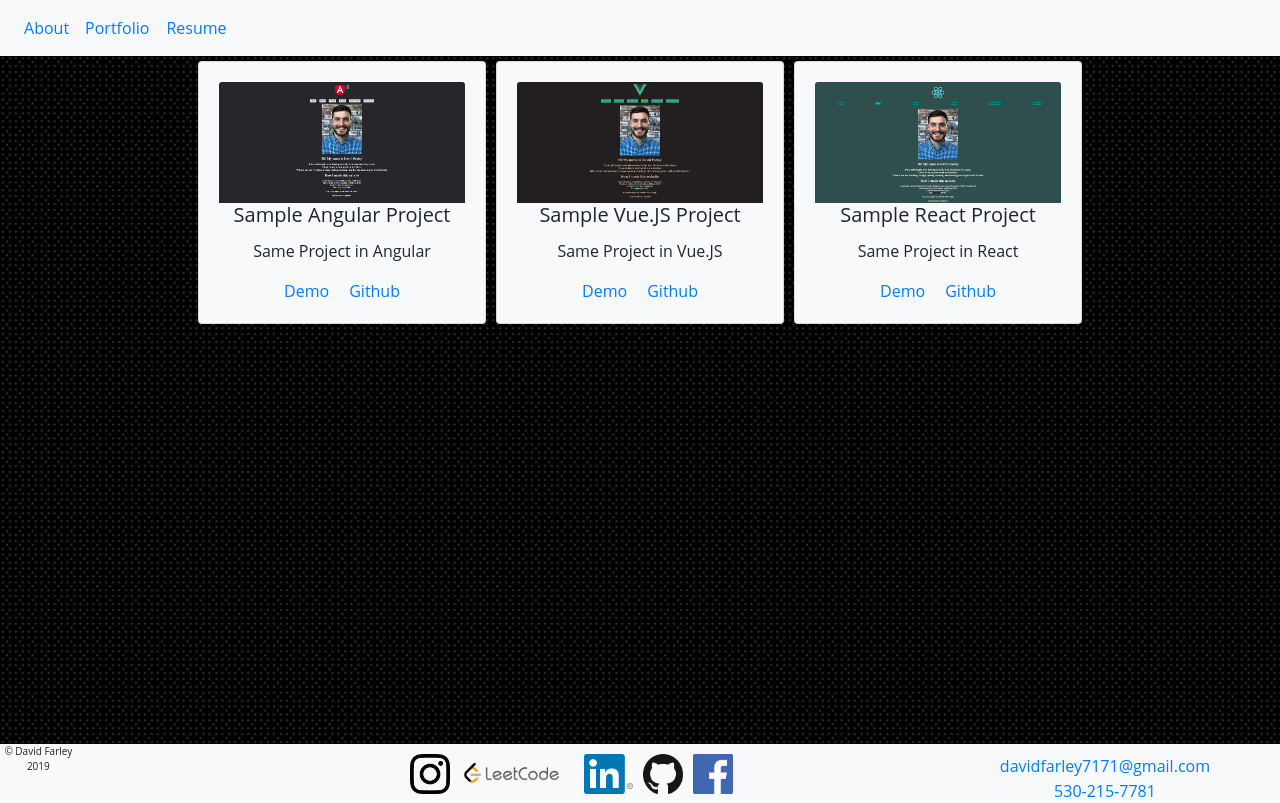
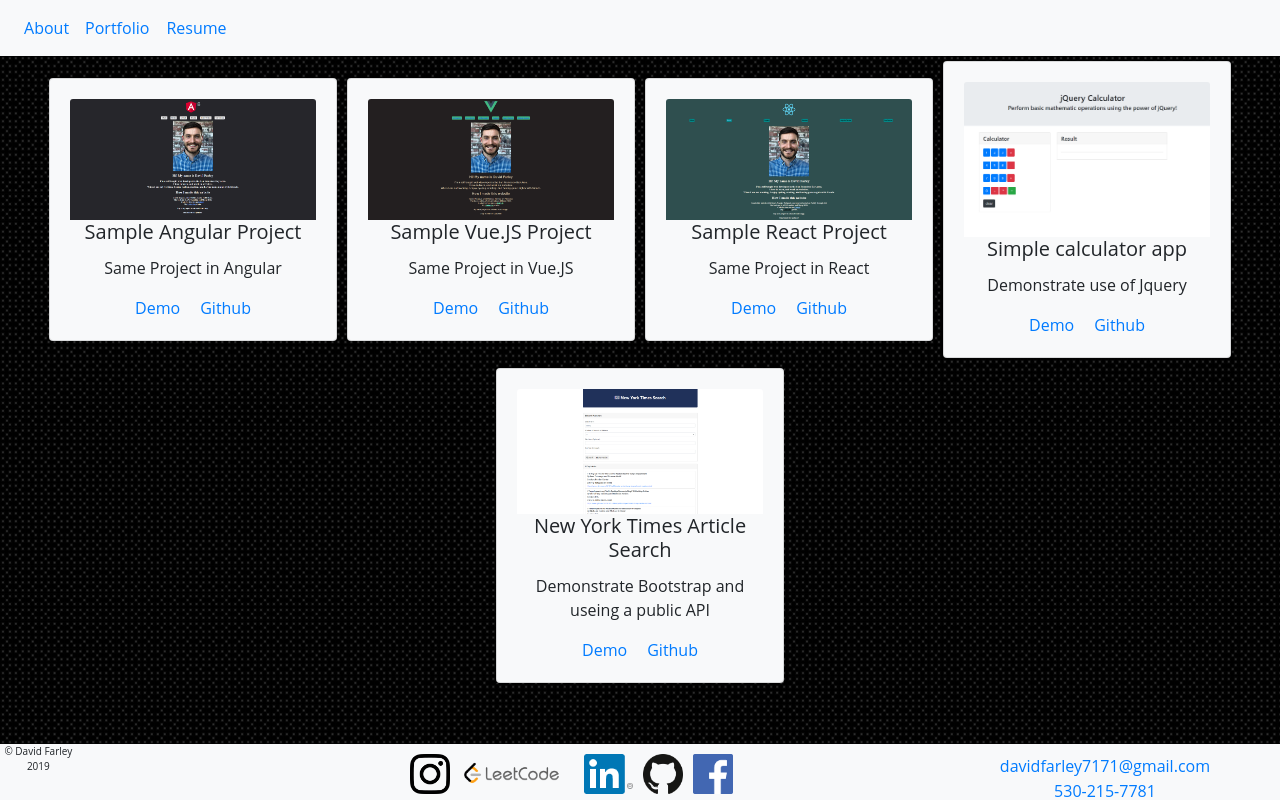
Before and after one commit to tooPhatJones/reactportfolio3.0, a React (Create React App) app: page / in a window 1280 px wide. Built offline with nearby package versions, Linux system fonts and the light colour scheme.

Commit message:
added jquery and new york times seracher projecst

```diff
--- a/src/components/Portfoliopage.js
+++ b/src/components/Portfoliopage.js
@@ -5,7 +5,8 @@ import CardComponent from './CardComponent'
 import ang from '../Assets/angularPortfolio.png';
 import vue from '../Assets/VueVersion.png';
 import reactproj from '../Assets/ReactPortfolio.png';
-import Jumbotron from 'react-bootstrap/Navbar'
+import calculator from '../Assets/jqueryCalculator.png';
+import nyt from '../Assets/nyt.png';
 
 
 function Portfoliopage(props) {
@@ -36,7 +37,24 @@ function Portfoliopage(props) {
           title="Sample React Project"
           text='Same Project in React'
           site='https://david-farley-portfolio.netlify.com/'
-          git='https://github.com/davidfarley71/PortfolioProject2.0'
+          git='https://github.com/davidfarley71/Portfol
+          ioProject2.0'
+        />
+          <CardComponent
+          image={calculator}
+          width='18rem'
+          title="Simple calculator app"
+          site='https://davidfarley71.github.io/jQueryCalculator/'
+          text='Demonstrate use of Jquery'
+          git='https://github.com/davidfarley71/jQueryCalculator'
+        />
+            <CardComponent
+          image={nyt}
+          width='18rem'
+          title="New York Times Article Search"
+          site='https://davidfarley71.github.io/NewYorkTimesSearch/index.html'
+          text='Demonstrate Bootstrap and useing a public API'
+          git='https://github.com/davidfarley71/NewYorkTimesSearch'
         />
     </div>
   );
```
Also changed, not shown: src/Assets/jqueryCalculator.png (added), src/Assets/nyt.png (added).
